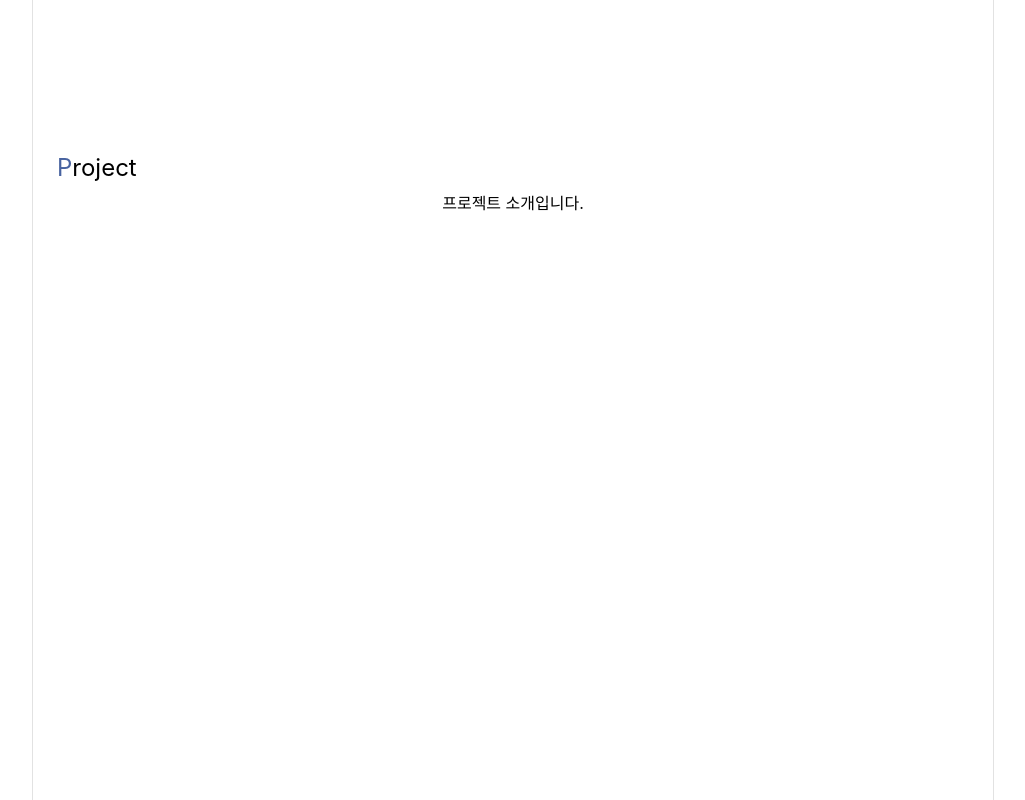
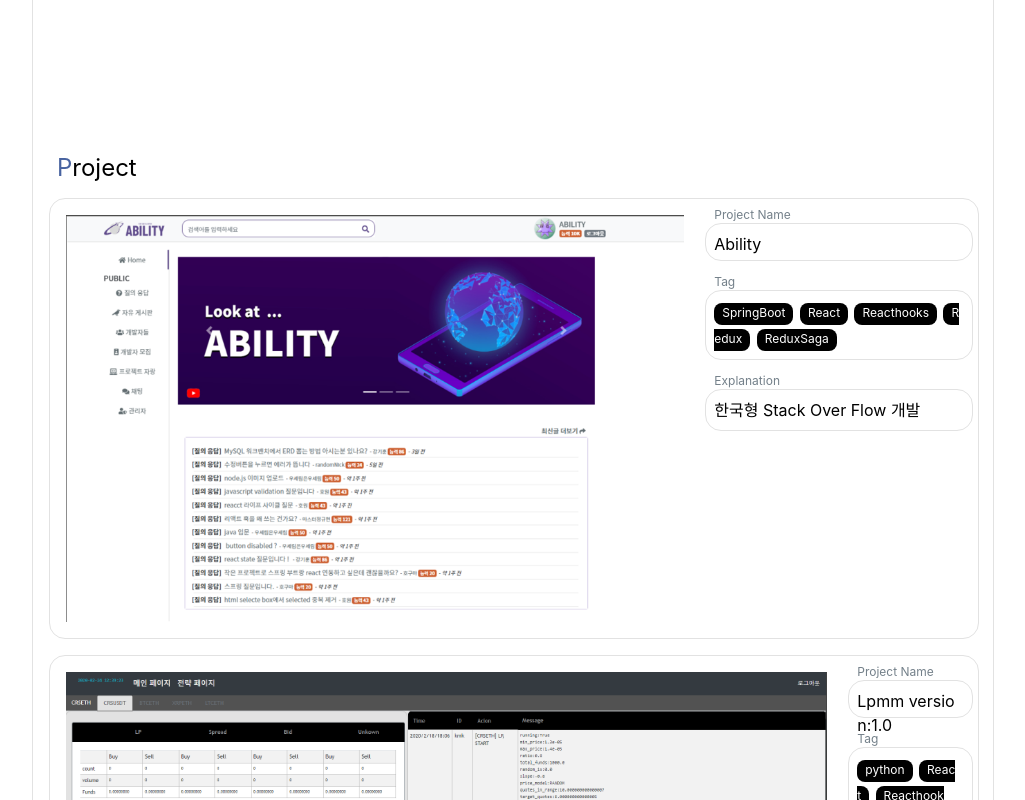
Before and after one commit to jhguma/index, a React (Create React App) app: page / in a window 1280 px wide. Shown: the part 2780-3580 px from the top of the page, without its empty margins (127-1152 px from the left). Built offline with nearby package versions, Linux system fonts and the light colour scheme.

Commit message:
Project UI 구조 작업완료

```diff
--- /dev/null
+++ b/src/Component/Project/PostBox.js
@@ -0,0 +1,113 @@
+import React, {Component} from 'react';
+import styled from 'styled-components';
+import PropTypes, {array} from 'prop-types';
+
+const PostBoxWrapper = styled.div`
+  display: ${props => (props.resize === 300 ? 'block' : 'flex')};
+  margin-top: 1rem;
+  border: 1px solid #e2e2e2;
+  border-radius: 1rem;
+  width: 100%;
+  cursor: pointer;
+
+  &:hover {
+    background-color: #f6f6f6;
+  }
+`;
+
+const PostImage = styled.div`
+  margin: 1rem;
+  max-width: 897px;
+`;
+
+const PostInputWrapper = styled.div`
+  flex: 1 1 auto;
+  display: flex;
+  flex-direction: column;
+`;
+
+const PostInput = styled.div`
+  margin: 0.3rem;
+  margin-top: 1.5rem;
+  height: ${props => !props.type && '20px'};
+  padding: 0.5rem;
+  text-align: left;
+  border: 1px solid #e2e2e2;
+  border-radius: 1rem;
+  word-break:break-all;
+  line-height: 1.5rem;
+  position : relative;
+
+  &::before{
+    position: absolute;
+    top : -1.3rem;
+    font-size : 12px;
+    color: #74808a;
+    content : '${props => props.title}'
+  }
+
+`;
+
+const TagBox = styled.span`
+  padding: 0.5rem;
+  padding-top: 0.1rem;
+  padding-bottom: 0.3rem;
+  margin-right: 0.4rem;
+  font-size: 12px;
+  background: black;
+  color: #fff;
+  border-radius: 0.5rem;
+  text-align: center;
+`;
+
+class PostBox extends Component {
+  makeTagBox = tag => {
+    if (!tag) return null;
+    const tagList = tag.replace(/\s/gi, '').split(',');
+    return tagList.map((tagName, index) => {
+      return <TagBox key={`${tagName + index}`}>{tagName}</TagBox>;
+    });
+  };
+
+  render() {
+    const {resize, title, tag, imageName, children} = this.props;
+    const {makeTagBox} = this;
+
+    return (
+      <PostBoxWrapper resize={resize}>
+        <PostImage resize={resize}>
+          {/* TODO - 자동 슬라이드쇼 적용필요 3초마다 넘어가게- */}
+          <img src={`${process.env.PUBLIC_URL}/image/${imageName}.png`} width="100%" height="100%" alt="Ability" />
+        </PostImage>
+
+        <PostInputWrapper>
+          <PostInput title="Project Name"> {title || 'title'}</PostInput>
+          <PostInput title="Tag" type="tag">
+            {makeTagBox(tag) || 'tag'}
+          </PostInput>
+          <PostInput title="Explanation" type="content">
+            {children || 'content'}
+          </PostInput>
+        </PostInputWrapper>
+      </PostBoxWrapper>
+    );
+  }
+}
+
+PostBox.propTypes = {
+  resize: PropTypes.number,
+  title: PropTypes.string,
+  tag: PropTypes.string,
+  imageName: PropTypes.string,
+  children: PropTypes.oneOfType(PropTypes.string, PropTypes.object, PropTypes.array),
+};
+
+PostBox.defaultProps = {
+  resize: 1004,
+  title: '',
+  tag: '',
+  imageName: '',
+  children: null,
+};
+
+export default PostBox;
--- a/src/Component/Project/index.js
+++ b/src/Component/Project/index.js
@@ -1,8 +1,9 @@
 import React from 'react';
 import styled from 'styled-components';
+import PropTypes from 'prop-types';
+import PostBox from './PostBox';
 
 const ProjectContainer = styled.div`
-  height: 1000px;
   padding: 1rem;
 
   p:first-child {
@@ -16,15 +17,29 @@ const ProjectContainer = styled.div`
   }
 `;
 
-const Project = () => {
+const Project = props => {
+  const {resize} = props;
   return (
     <ProjectContainer id="project">
       <p>
         <span>P</span>roject
       </p>
-      프로젝트 소개입니다.
+      <PostBox resize={resize} imageName="stackOverFlow" title="Ability" tag="Spring Boot, React, React hooks, Redux, Redux Saga">
+        한국형 Stack Over Flow 개발
+      </PostBox>
+      <PostBox resize={resize} imageName="lpV1Main" title="Lpmm version:1.0" tag="python, React, React hooks">
+        코인시장의 유동성 공급을 위한 LP 페이지 제작
+      </PostBox>
     </ProjectContainer>
   );
 };
 
+PostBox.propTypes = {
+  resize: PropTypes.number,
+};
+
+PostBox.defaultProps = {
+  resize: 1004,
+};
+
 export default Project;
--- a/src/Page/Layout/Content.js
+++ b/src/Page/Layout/Content.js
@@ -8,7 +8,7 @@ const ContentWrapper = styled.div`
   text-align: center;
   border: 1px solid #e2e2e2;
   background-color: #fff;
-  z-index : 100;
+  z-index: 100;
 `;
 
 const Content = props => {
```
Also changed, not shown: public/image/lpV1Main.PNG (added), public/image/stackOverFlow.PNG (added).
